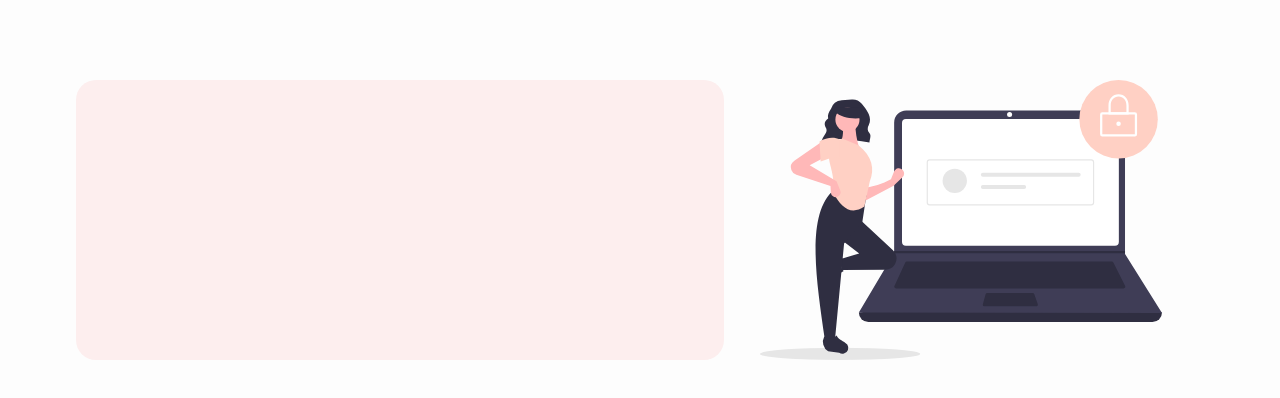
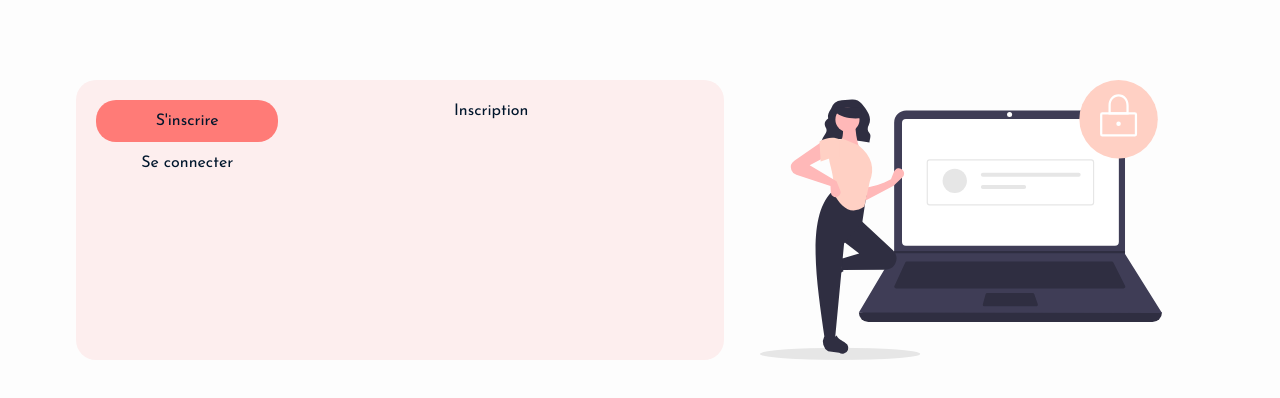
Before and after one commit to michaelb-code/Mern-reseau, a React (Create React App) app in the folder front/: page /profil in a window 1280 px wide. Shown: the top 398 px of the page. Built offline with nearby package versions, Linux system fonts and the light colour scheme.

Commit message:
avant erreur du signInform

```diff
--- a/front/package.json
+++ b/front/package.json
@@ -7,6 +7,7 @@
     "@testing-library/jest-dom": "^6.9.1",
     "@testing-library/react": "^16.3.0",
     "@testing-library/user-event": "^13.5.0",
+    "axios": "^1.13.2",
     "react": "^19.2.0",
     "react-dom": "^19.2.0",
     "react-router-dom": "^7.9.6",
--- a/front/src/components/Log/SignInForm.js
+++ b/front/src/components/Log/SignInForm.js
@@ -1,11 +1,29 @@
-import React from 'react'
+import React, { useState } from 'react'
+import axios from 'axios'
 
 const SignInForm = () => {
+
+  const [email, setEmail] = useState('');
+  const [password, setPassword] = useState('');
+
+  const handleLogin = (e) => {
+
+  }
+
   return (
-    <div>
+    <form action="" onSubmit={handleLogin} id="sign-up-form">
+      <label htmlFor='email'>Email</label>
+      <br />
+      <input type='text' name='email' id='email' onChange={(e) => setEmail(e.target.value)} value={email} />
+      <br />
+      <label htmlFor='password'>Mot De Passe</label>
+      <br />
+      <input type='password' name='password' id='password' onChange={(e) => setPassword(e.target.value)} value={password} />
 
-    Inscription
-    </div>
+
+      <input type='submit' value='Se connecter' />
+
+    </form>
   )
 }
 
--- a/front/src/components/Log/SignUpForm.js
+++ b/front/src/components/Log/SignUpForm.js
@@ -3,8 +3,7 @@ import React from 'react'
 const SignUpForm = () => {
   return (
     <div>
-
-    Connecter
+      Inscription
     </div>
   )
 }
--- a/front/src/components/Log/index.js
+++ b/front/src/components/Log/index.js
@@ -1,19 +1,37 @@
-import React from 'react'
+import React, { useState } from 'react'
+import SignInForm from './SignInForm'
+import SignUpForm from './SignUpForm'
 
-const index = () => {
+
+const Log = (props) => {
+
+  const [signUpModal, setSignUpModal] = useState(props.signup)
+  const [signInModal, setSignInModal] = useState(props.signin)
+
+  const handleModals = (e) => {
+    if (e.target.id === "register") {
+      setSignInModal(false)
+      setSignUpModal(true)
+    }
+    else if (e.target.id === "login") {
+      setSignUpModal(false)
+      setSignInModal(true)
+    }
+  }
+
   return (
     <div className='connection-form'>
-        <div className='form-container'>
-            <ul>
-                <li>
-
-                </li>
-            </ul>
-
-        </div>
+      <div className='form-container'>
+        <ul>
+          <li onClick={handleModals} id="register" className={signUpModal ? "active-btn" : null}>S'inscrire</li>
+          <li onClick={handleModals} id="login" className={signInModal ? "active-btn" : null}>Se connecter</li>
+        </ul>
+        {signUpModal && <SignUpForm />}
+        {signInModal && <SignInForm />}
+      </div>
 
     </div>
   )
 }
 
-export default index
+export default Log
--- a/front/src/pages/Profil.js
+++ b/front/src/pages/Profil.js
@@ -6,7 +6,7 @@ const Profil = () => {
     return (
         <div className="profil-page">
             <div className="log-container">
-                <Log />
+                <Log signin={false} signup={true}/>
                 <div className='img-container'>
                     <img src='./img/log.svg' alt='img de log' />
                 </div>
```
Also changed, not shown: 1 other file (tests, documents, lock files or other folders).
